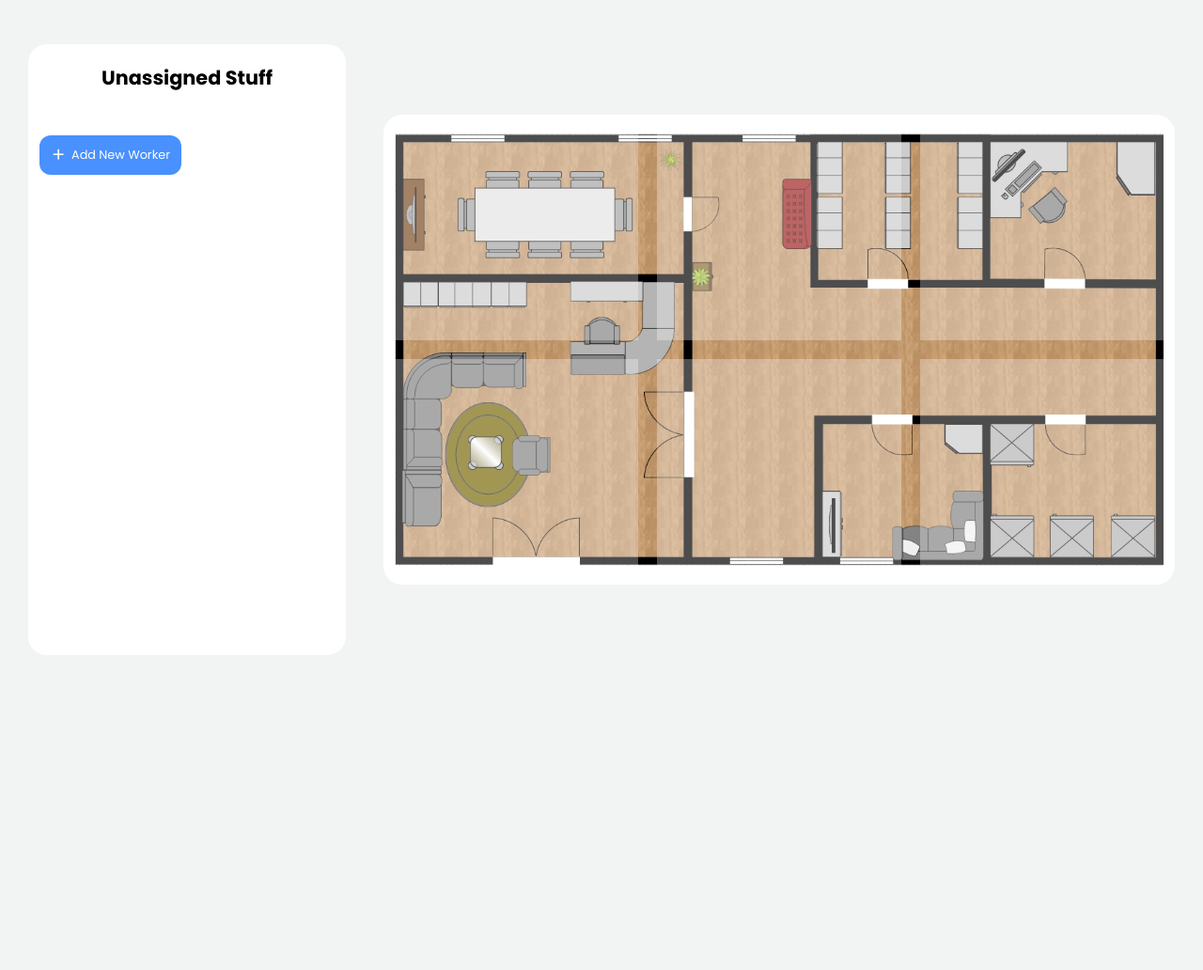
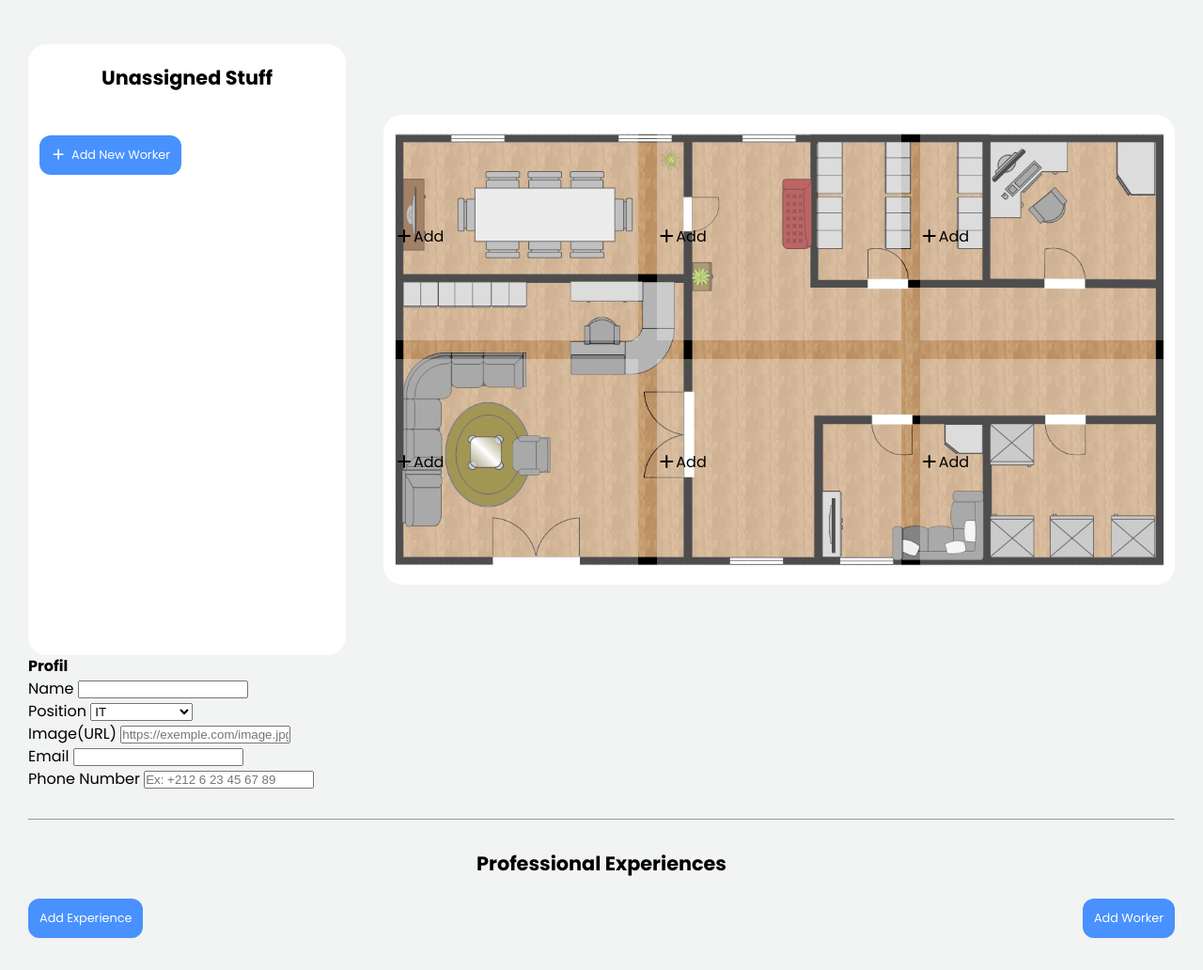
Before and after one commit to alimouad/WorkSphere, a plain HTML site: page index.html in a window 1280 px wide. Shown: the part 63-1095 px from the top of the page at 94% size. Before the commit the page ends 800 px from the top, so only its background shows below. Drawn offline with Linux system fonts and the light colour scheme.

Commit message:
index html

```diff
--- a/index.html
+++ b/index.html
@@ -20,18 +20,89 @@
             <main class="floorPlan ">
                 <img src="./images/workspace.jpg" alt="map">
                 <div class="grid">
-                    <div></div>
-                    <div></div>
-                    <div></div>
-                    <div></div>
-                    <div></div>
-                    <div></div>
+                    <div class="flex">
+                        <span><i class="fa-solid fa-plus"></i>Add </span>
+                    </div>
+                    <div class="flex">
+                        <span><i class="fa-solid fa-plus"></i>Add </span>
+                    </div>
+                    <div class="flex">
+                        <span><i class="fa-solid fa-plus"></i>Add </span>
+                    </div>
+                    <div class="flex">
+                        <span><i class="fa-solid fa-plus"></i>Add </span>
+                    </div>
+                    <div class="flex">
+                        <span><i class="fa-solid fa-plus"></i>Add </span>
+                    </div>
+                    <div class="flex">
+                        <span><i class="fa-solid fa-plus"></i>Add </span>
+                    </div>
 
                 </div>
 
             </main>
+        </div>
+         <div class="form-container">
+                <div class="formDiv">
+                    <h4>Profil</h4>
+                    <form action="#" method="post" class="form">
+                    <div class="form-group">
+                        <label for="name">Name</label>
+                        <input type="text" id="name" name="name" >
+                        <div class="error"></div>
+                    </div>
 
-        </div>
+                    <div class="form-group">
+                        <label for="role">Position</label>
+                        <select name="role" id="role" required>
+                            <option value="it" selected>IT</option>
+                            <option value="recep">Reception</option>
+                            <option value="security">Security Agent</option>
+                            <option value="cleaner">Cleaner</option>
+                            <option value="manager">Manager</option>
+                        </select>
+
+                    </div>
+
+                    <div class="form-group">
+                        <label for="image">Image(URL)</label>
+                        <input type="url" id="image" name="image" placeholder="https://exemple.com/image.jpg">
+                        <div class="error"></div>
+                    </div>
+
+                    <div class="form-group">
+                        <label for="email">Email</label>
+                        <input type="email" id="email" name="email" >
+                        <div class="error"></div>
+                    </div>
+
+                    <div class="form-group">
+                        <label for="phone">Phone Number</label>
+                        <input type="tel" id="phone" name="phone" placeholder="Ex: +212 6 23 45 67 89">
+                        <div class="error"></div>
+                    </div>
+                    <hr style="margin: 30px 0; border-color: var(--border-color);">
+
+                    <div id="experiences-list">
+                        <h3>Professional Experiences</h3>
+                    </div>
+
+
+                    <button type="button" class="btn-primary btn" onclick="addExperience()">
+                        Add Experience
+                    </button>
+
+                    <button type="submit" class="btn-primary btn" style="float: right;">
+                        Add worker
+                    </button>
+
+                </form>
+                </div>
+
+            </div>
     </div>
+
+    <script src="./script/main.js"></script>
 </body>
 </html>
```
